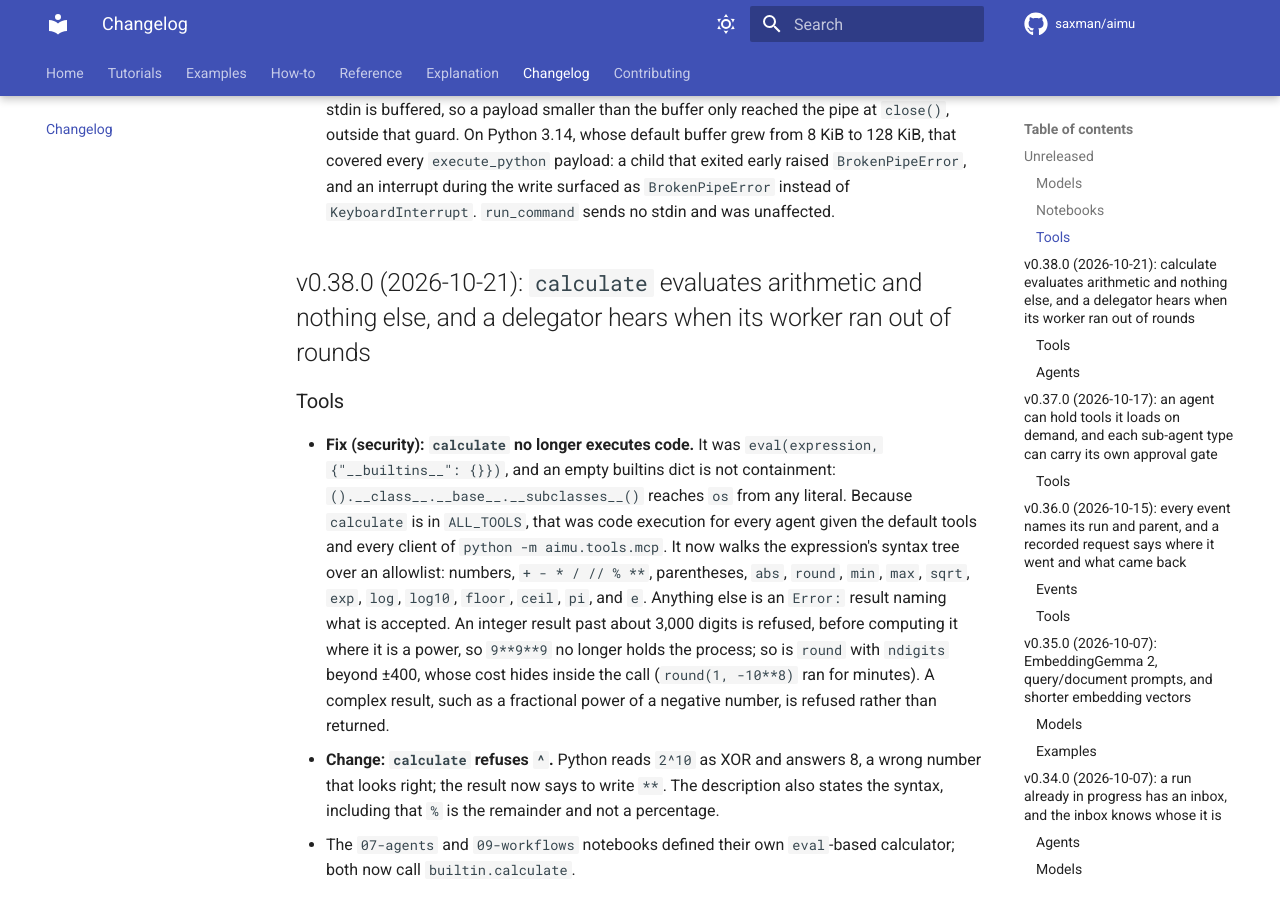
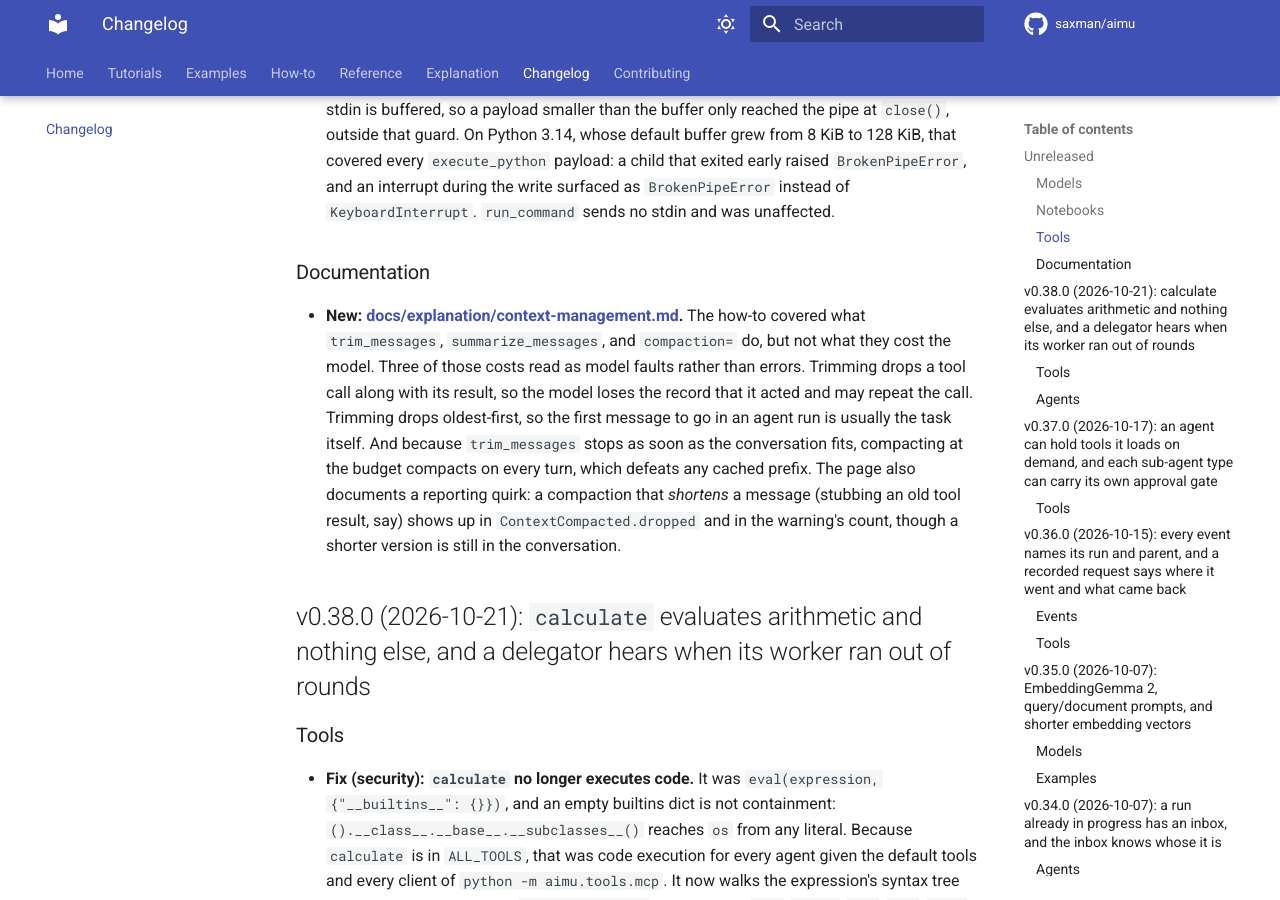
Before and after one commit to saxman/aimu, an MkDocs documentation site: the page built from docs/changelog.md, in a window 1280 px wide and 900 px high, scrolled down 2033 px. Built offline with MkDocs 1.6.1 and Material for MkDocs 9.7.7, drawn with Linux system fonts in a browser that asks for light colours; comment, search, counter and statistics services are not loaded; some of the changed text lies outside the part shown.

Commit message:
docs(explanation): context management, and what each compaction costs the model
The how-to covered what trim_messages, summarize_messages, and compaction=
do, not what they cost. Trimming drops a tool call with its result, so the
model loses the record that it acted; it drops oldest-first, so the task
message goes first; and compacting at the budget compacts every turn. The
page also records that a shortened message is reported as dropped.

Co-Authored-By: Claude Opus 5.5 <noreply@anthropic.com>

```diff
--- a/CHANGELOG.md
+++ b/CHANGELOG.md
@@ -66,6 +66,19 @@
   whose default buffer grew from 8 KiB to 128 KiB, that covered every `execute_python` payload: a child
   that exited early raised `BrokenPipeError`, and an interrupt during the write surfaced as
   `BrokenPipeError` instead of `KeyboardInterrupt`. `run_command` sends no stdin and was unaffected.
+
+### Documentation
+
+- **New: [docs/explanation/context-management.md](docs/explanation/context-management.md).** The
+  how-to covered what `trim_messages`, `summarize_messages`, and `compaction=` do, but not what they
+  cost the model. Three of those costs read as model faults rather than errors. Trimming drops a tool
+  call along with its result, so the model loses the record that it acted and may repeat the call.
+  Trimming drops oldest-first, so the first message to go in an agent run is usually the task itself.
+  And because `trim_messages` stops as soon as the conversation fits, compacting at the budget
+  compacts on every turn, which defeats any cached prefix. The page also documents a reporting quirk:
+  a compaction that *shortens* a message (stubbing an old tool result, say) shows up in
+  `ContextCompacted.dropped` and in the warning's count, though a shorter version is still in the
+  conversation.
 
 ## v0.38.0 (2026-10-21): `calculate` evaluates arithmetic and nothing else, and a delegator hears when its worker ran out of rounds
 
--- a/mkdocs.yml
+++ b/mkdocs.yml
@@ -178,5 +178,6 @@ nav:
       - A2A vs MCP: explanation/a2a-vs-mcp.md
       - Async design: explanation/async-design.md
       - Thinking and context: explanation/thinking-and-context.md
+      - Context management: explanation/context-management.md
   - Changelog: changelog.md
   - Contributing: contributing.md
```
Also changed, not shown: docs/explanation/context-management.md (added, +124 -0 lines), docs/explanation/index.md (+1 -0 lines), docs/how-to/manage-context.md (+6 -0 lines).
